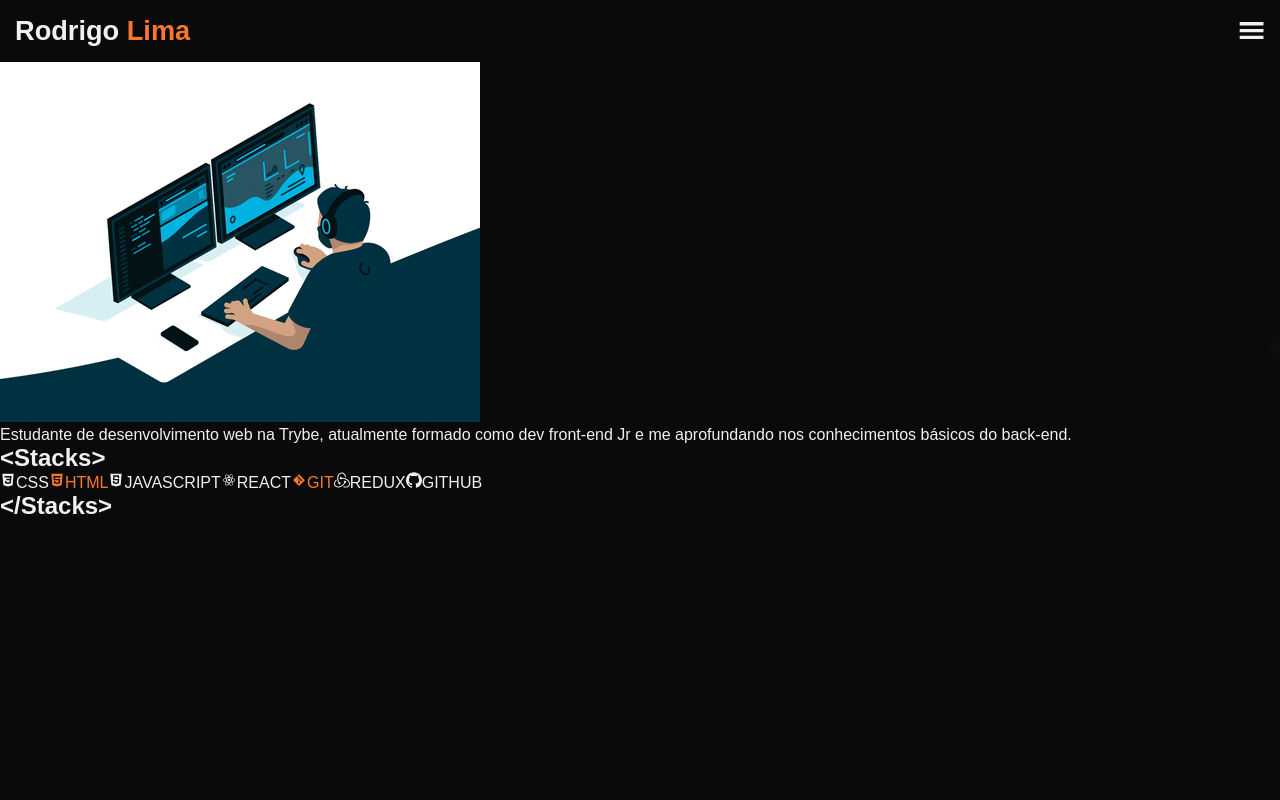
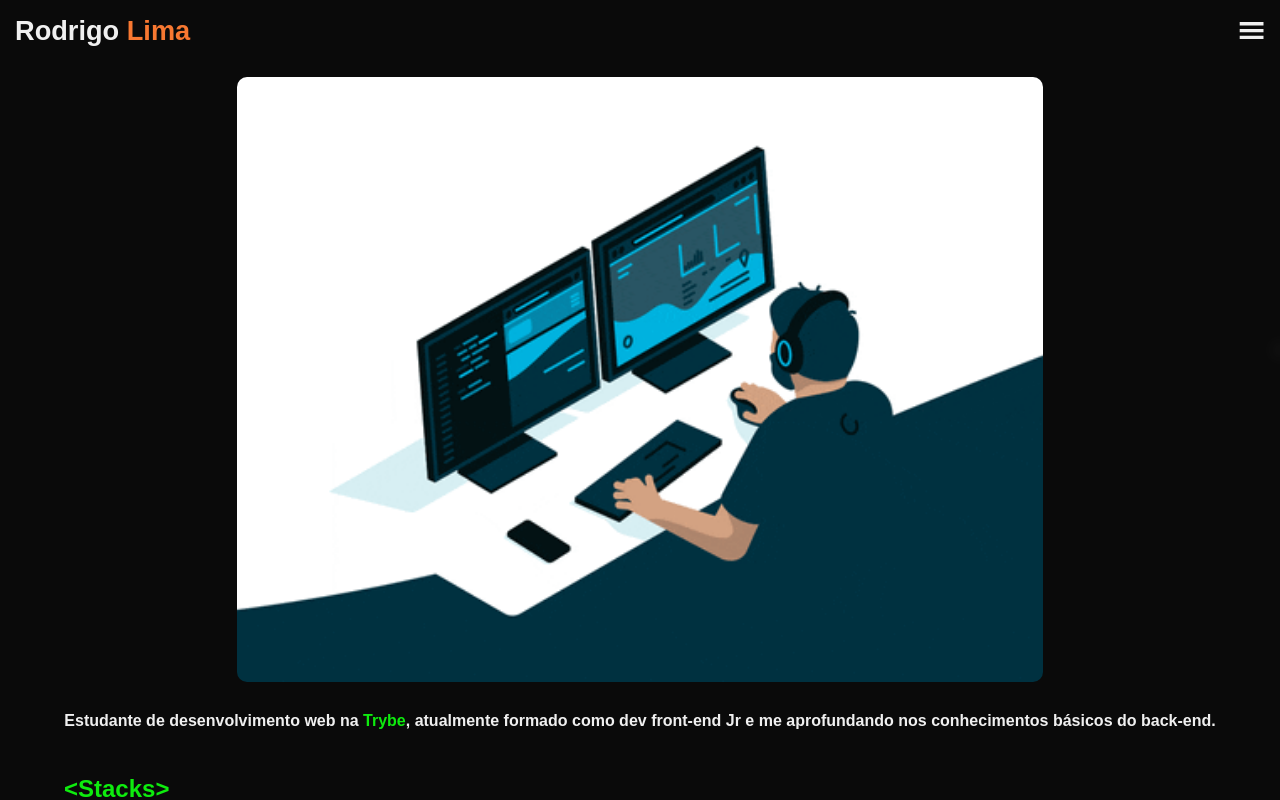
Before and after one commit to RodrigoLimaJesus/RodrigoLimaJesus.github.io, a React (Create React App) app: page / in a window 1280 px wide. Shown: the top 800 px of the page. Built offline with nearby package versions, Linux system fonts and the light colour scheme.

Commit message:
style: rascunho de estilo seçoes stack e apresentaçao

```diff
--- a/src/styles/index.css
+++ b/src/styles/index.css
@@ -7,7 +7,26 @@
 :root {
   --app-bg-dark: rgb(10, 10, 10);
   --app-txt-in-dark: rgb(240, 240, 240);
-  --orange: rgb(248, 120, 49);
+}
+
+.orange {
+  color: rgb(248, 120, 49);
+}
+
+.green {
+  color: rgb(14, 236, 14);
+}
+
+.blue {
+  color: rgb(79, 157, 214);
+}
+
+.yellow {
+  color: rgb(239, 216, 29);
+}
+
+.purple {
+  color: rgb(114, 72, 182);
 }
 
 a {
@@ -30,6 +49,44 @@ button {
   cursor: pointer;
 }
 
-.orange {
-  color: var(--orange);
+.container {
+  width: 90%;
+  margin: 15px auto;
 }
+
+.apresentation-container {
+  display: flex;
+  justify-content: center;
+  align-items: center;
+  flex-direction: column;
+}
+
+.apresentation-container img {
+  width: 70%;
+  border-radius: 10px;
+}
+
+.apresentation-container p {
+  font-weight: bold;
+  margin: 30px 0;
+  text-align: justify;
+  font-size: inherit;
+}
+
+.skills-container div {
+  display: flex;
+  flex-wrap: wrap;
+  justify-content: center;
+  margin: 15px 0;
+}
+.skills-container span {
+  display: flex;
+  flex-direction: column;
+  align-items: center;
+  font-size: 1rem;
+  margin: 6px;
+}
+
+.skills-container svg {
+  font-size: 5rem;
+}
```
